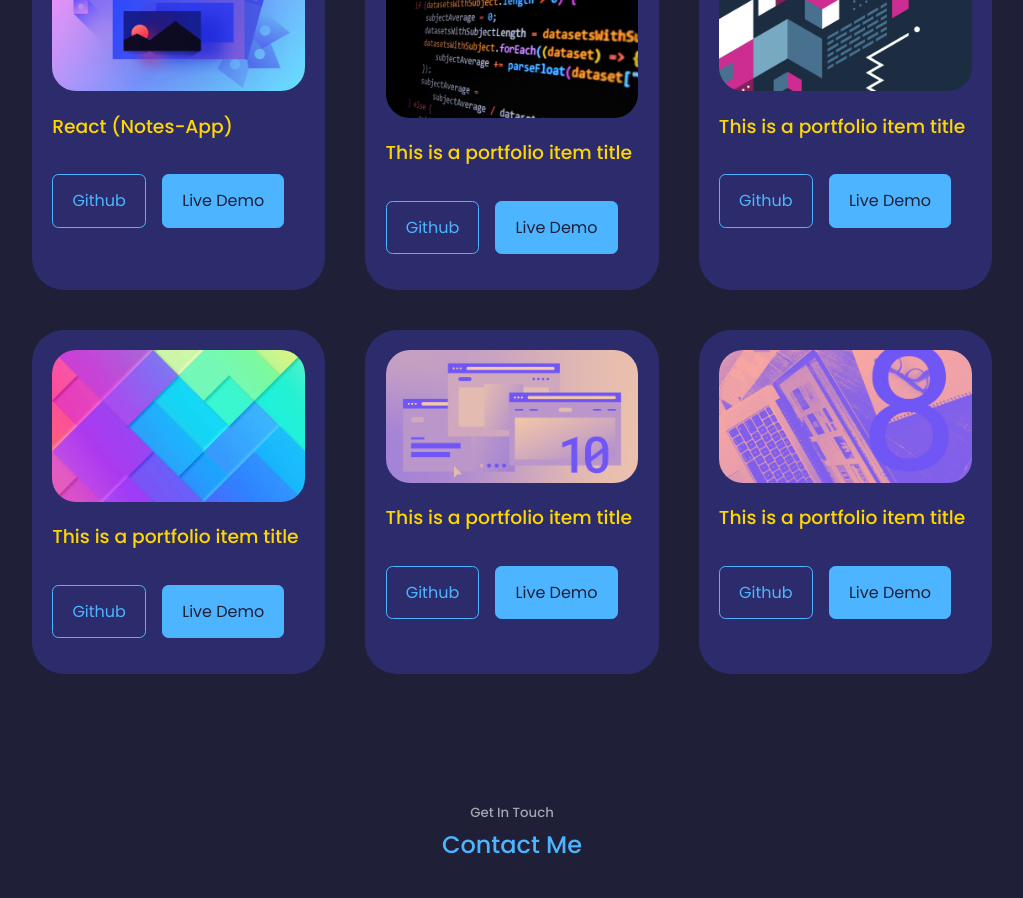
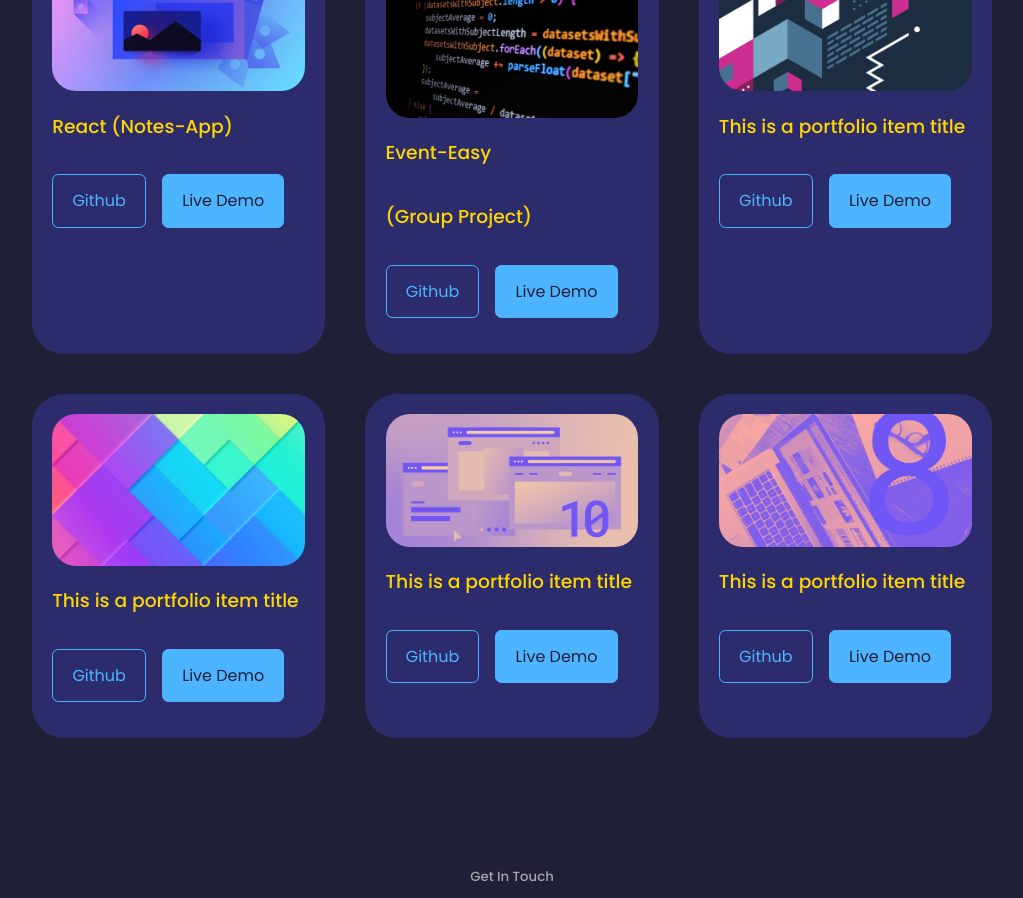
Before and after one commit to Reginald-Pitts-1/React_Portfolio, a React (Create React App) app in the folder portfolio-1/: page / in a window 1280 px wide. Shown: the part 3160-4058 px from the top of the page, without its empty margins (128-1151 px from the left). Built offline with nearby package versions, Linux system fonts and the light colour scheme.

Commit message:
added links to Event-Easy group project, made sure all links open in target page

```diff
--- a/portfolio-1/src/components/Portfolio/Portfolio.jsx
+++ b/portfolio-1/src/components/Portfolio/Portfolio.jsx
@@ -82,9 +82,8 @@ const Portfolio = () => {
             <img src={IMG1} alt="" />
           </div>
           <h3>React (Notes-App)</h3>
-          {/*Add href="link to github project below"*/}
           <div className="portfolio_item-cta">
-            <a href="https://github.com/Reginald-Pitts-1/React-Notes-App" className="btn">Github</a>
+            <a href="https://github.com/Reginald-Pitts-1/React-Notes-App" className="btn" target='_blank'>Github</a>
             <a href="https://portfolio-1-6swlojbvo-reginaldpitts1-gmailcom.vercel.app" className="btn btn-primary" target='_blank'>Live Demo</a>
           </div>
         </article>
@@ -93,11 +92,11 @@ const Portfolio = () => {
           <div className="portfolio_item-image">
             <img src={IMG2} alt="" />
           </div>
-          <h3>This is a portfolio item title</h3>
-          {/*Add href="link to github project below"*/}
+          <h3>Event-Easy</h3>
+          <h3>(Group Project)</h3>
           <div className="portfolio_item-cta">
-            <a href="" className="btn">Github</a>
-            <a href="" className="btn btn-primary" target='_blank'>Live Demo</a>
+            <a href="https://github.com/Reginald-Pitts-1/Project01-SuperHardworkingInnovativeTeam" className="btn" target='_blank'>Github</a>
+            <a href="https://damien-shoemake.github.io/Project01-SuperHardworkingInnovativeTeam/" className="btn btn-primary" target='_blank'>Live Demo</a>
           </div>
         </article>
 
```
